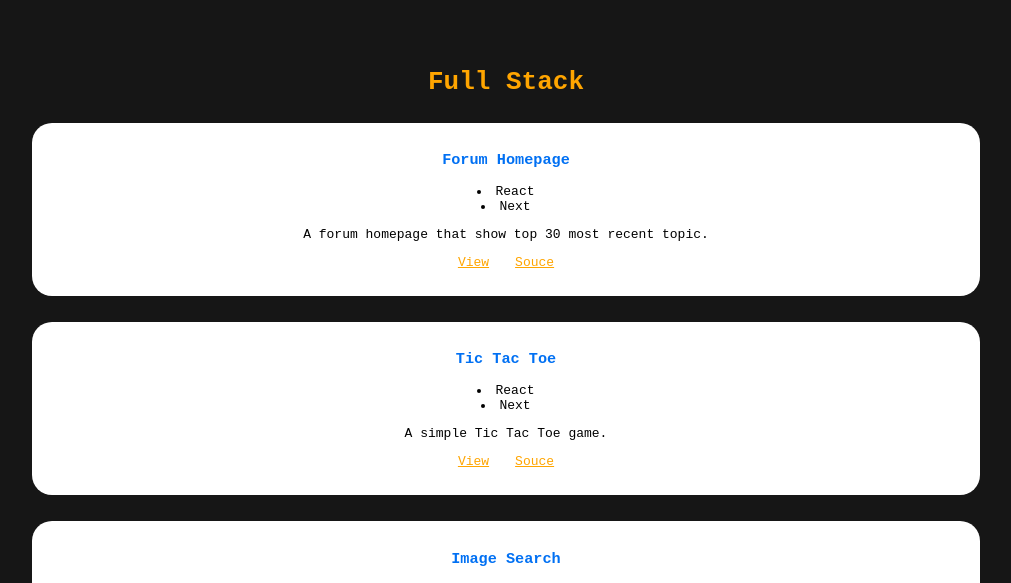
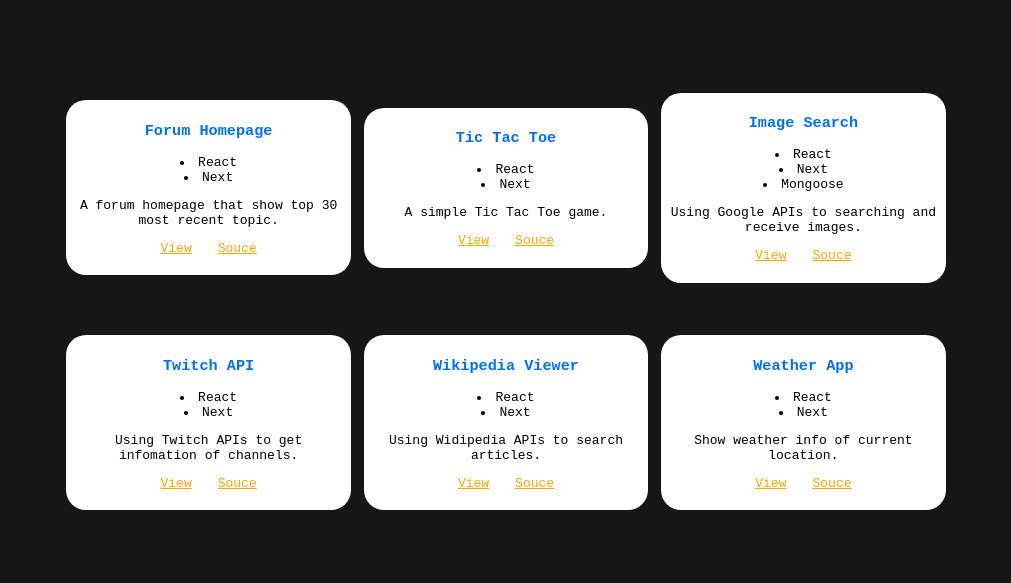
Before and after one commit to hadinhtu97/hadinhtu97, a Next.js app: page /projects in a window 1280 px wide. Shown: the part 163-746 px from the top of the page, without its empty margins (134-1145 px from the left). Built offline with nearby package versions, Linux system fonts and the light colour scheme.

Commit message:
Add newest projects

```diff
--- a/data/fullstack.js
+++ b/data/fullstack.js
@@ -1,5 +1,5 @@
 export default {
-    type: 'Full Stack',
+    type: '',
     list: [
         {
             name: 'Forum Homepage',
--- a/pages/projects.js
+++ b/pages/projects.js
@@ -9,8 +9,9 @@ import pythonProjects from '../data/python'
 
 const ListProject = ({ projects }) => {
     return (
-        <section>
+        <>
             <h2 className={styles.type}>{projects.type}</h2>
+            <div className={styles.projects}>
                 {
                     projects.list.map((project, i) =>
                         <article key={i} className={styles.project}>
@@ -24,7 +25,8 @@ const ListProject = ({ projects }) => {
                         </article>
                     )
                 }
-        </section>
+            </div>
+        </>
     )
 }
 
@@ -32,7 +34,7 @@ const Projects = () => {
     return (
         <Container pageTitle='Projects'>
             <LinkToHome />
-            <section className={styles.projects}>
+            <section className={styles.content}>
                 <ListProject projects={fullstackProjects} />
                 <ListProject projects={frontendProjects} />
                 <ListProject projects={backendProjects} />
--- a/styles/Projects.module.css
+++ b/styles/Projects.module.css
@@ -1,4 +1,4 @@
-.projects {
+.content {
     text-align: center;
     margin: 2rem 0;
 }
@@ -9,17 +9,23 @@
     margin-top: 5rem;
 }
 
+.projects {
+    display: flex;
+    flex-direction: row;
+    justify-content: center;
+    align-items: center;
+    flex-wrap: wrap;
+}
+
 .project {
+    flex-basis: 30%;
     background-color: #fff;
     color: black;
-    margin: 2rem 0;
-    padding: 1rem 0;
+    margin: 2rem 0.5rem;
+    padding: 0.5rem;
     border-radius: 20px;
 }
 
-.techs li {
-    list-style-type: disc;
-}
 
 .name {
     color: #0070f3;
```
Lines whose indentation alone changed are shown as unchanged.
